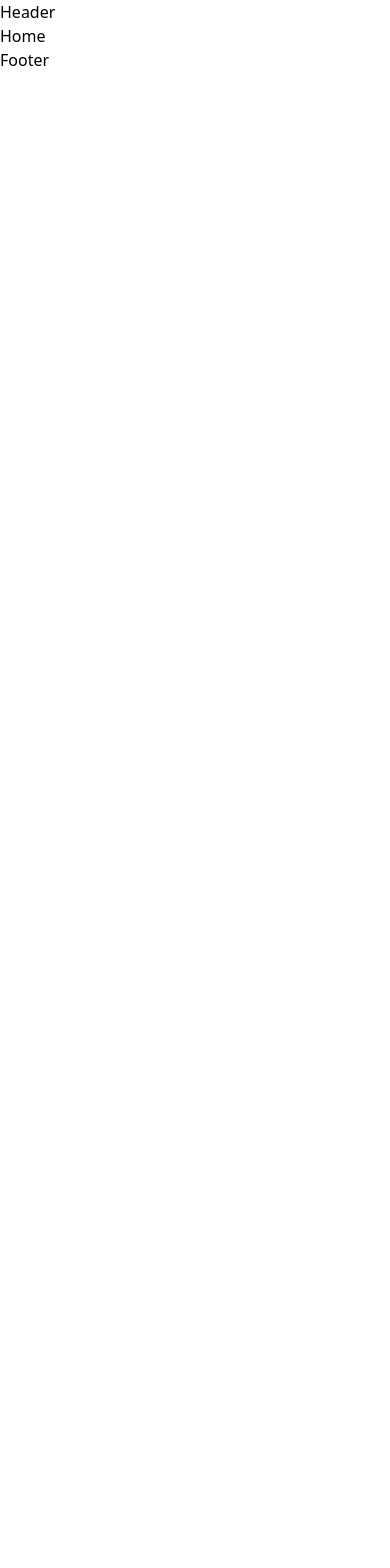
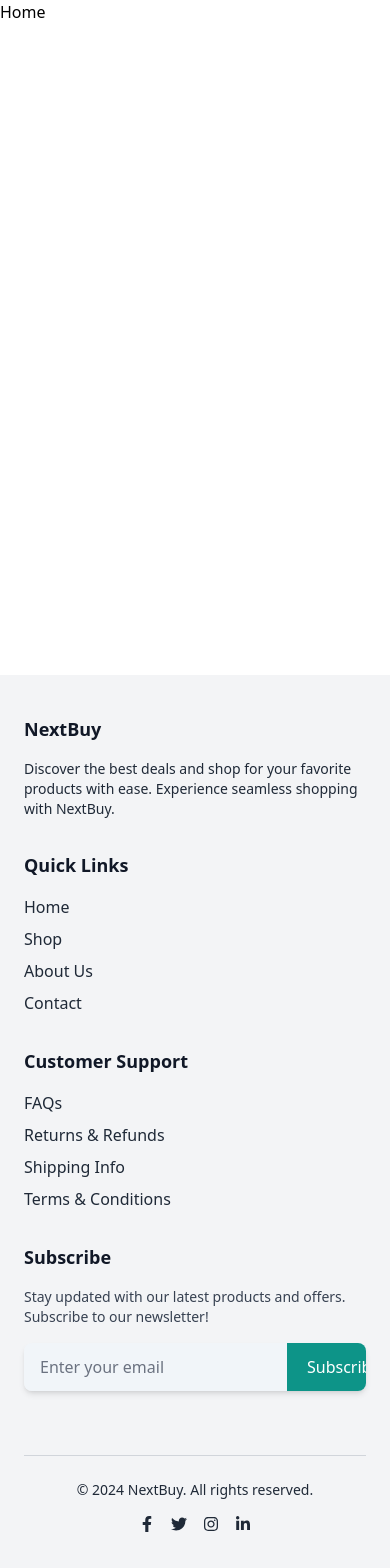
Before and after one commit to rahul-dev7x/NextBuy, a React (Vite) app in the folder client/: page / in a window 390 px wide. Shown: the top 1568 px of the page. Before the commit the page ends 844 px from the top, so only its background shows below. Built offline with nearby package versions, Linux system fonts and the light colour scheme.

Commit message:
feat: enhance footer component with dynamic links, social media icons, and newsletter subscription; update Tailwind CSS configuration for improved theming and spacing; add react-icons dependency

```diff
--- a/client/package.json
+++ b/client/package.json
@@ -17,6 +17,7 @@
     "lucide-react": "^0.460.0",
     "react": "^18.3.1",
     "react-dom": "^18.3.1",
+    "react-icons": "^5.4.0",
     "react-redux": "^9.1.2",
     "react-router-dom": "^7.0.2",
     "redux-persist": "^6.0.0",
--- a/client/src/App.tsx
+++ b/client/src/App.tsx
@@ -8,7 +8,7 @@ const App = () => {
     <>
     <div>
       <Header/>
-      <main>
+      <main className="min-h-[80vh]">
         <Outlet/>
       </main>
       <Footer/>
--- a/client/src/components/shared/Footer.tsx
+++ b/client/src/components/shared/Footer.tsx
@@ -1,12 +1,114 @@
-import React from 'react'
+
+import { FaFacebookF, FaTwitter, FaInstagram, FaLinkedinIn } from "react-icons/fa";
 
 const Footer = () => {
-  return (
-    <div>
-        <h1>Footer</h1>
+    // Footer Data
+    const footerData = [
+        {
+            title: "Quick Links",
+            links: [
+                { name: "Home", href: "/" },
+                { name: "Shop", href: "/shop" },
+                { name: "About Us", href: "/about" },
+                { name: "Contact", href: "/contact" },
+            ],
+        },
+        {
+            title: "Customer Support",
+            links: [
+                { name: "FAQs", href: "/faq" },
+                { name: "Returns & Refunds", href: "/returns" },
+                { name: "Shipping Info", href: "/shipping" },
+                { name: "Terms & Conditions", href: "/terms" },
+            ],
+        },
+    ];
 
-    </div>
-  )
+    // Social Media Data
+    const socialMedia = [
+        { icon: <FaFacebookF />, href: "https://facebook.com" },
+        { icon: <FaTwitter />, href: "https://twitter.com" },
+        { icon: <FaInstagram />, href: "https://instagram.com" },
+        { icon: <FaLinkedinIn />, href: "https://linkedin.com" },
+    ];
+
+    return (
+        <>
+            <footer className="bg-gray-100 text-gray-800 py-10 px-6">
+                <div className="max-w-7xl mx-auto grid grid-cols-1 md:grid-cols-4 gap-8">
+                    {/* Company Info */}
+                    <div>
+                        <h3 className="text-lg font-semibold text-gray-900 mb-4">NextBuy</h3>
+                        <p className="text-sm">
+                            Discover the best deals and shop for your favorite products with ease. Experience seamless shopping with NextBuy.
+                        </p>
+                    </div>
+
+                    {/* Dynamic Footer Links */}
+                    {footerData.map((section, index) => (
+                        <div key={index}>
+                            <h4 className="text-lg font-semibold text-gray-900 mb-4">{section.title}</h4>
+                            <ul className="space-y-2">
+                                {section.links.map((link, linkIndex) => (
+                                    <li key={linkIndex}>
+                                        <a
+                                            href={link.href}
+                                            className="hover:text-gray-600 text-gray-800"
+                                        >
+                                            {link.name}
+                                        </a>
+                                    </li>
+                                ))}
+                            </ul>
+                        </div>
+                    ))}
+
+                    {/* Newsletter */}
+
+                    <div>
+  <h4 className="text-lg font-semibold text-gray-900 mb-4">Subscribe</h4>
+  <p className="text-sm mb-4 text-gray-700">
+    Stay updated with our latest products and offers. Subscribe to our newsletter!
+  </p>
+  <form className="flex shadow-md rounded-lg overflow-hidden">
+    <input
+      type="email"
+      placeholder="Enter your email"
+      className="flex-grow px-4 py-3 border-none bg-slate-100 text-gray-800 placeholder-gray-500 focus:outline-none focus:ring-2 focus:ring-teal-500"
+    />
+    <button
+      type="submit"
+      className="bg-teal-600 text-white px-5 py-3 hover:bg-teal-700 transition-all"
+    >
+      Subscribe
+    </button>
+  </form>
+</div>
+
+
+                    {/* Social Media */}
+                    <div className="mt-8 border-t border-gray-300 pt-6 flex flex-col md:flex-row justify-between items-center">
+                        <p className="text-sm">&copy; {new Date().getFullYear()} NextBuy. All rights reserved.</p>
+                        <div className="flex space-x-4 mt-4 md:mt-0">
+                            {socialMedia.map((social, index) => (
+                                <a
+                                    key={index}
+                                    href={social.href}
+                                    target="_blank"
+                                    rel="noopener noreferrer"
+                                    className="text-gray-800 hover:text-blue-500"
+                                >
+                                    {social.icon}
+                                </a>
+                            ))}
+                        </div>
+                    </div>
+                    </div>
+            </footer>
+        </>
+    )
 }
 
-export default Footer
+
+
+export default Footer;
--- a/client/src/components/shared/Header.tsx
+++ b/client/src/components/shared/Header.tsx
@@ -1,10 +1,10 @@
-import React from 'react'
+
 
 const Header = () => {
   return (
-    <div>
-      <h1>Header</h1>
-    </div>
+    <>
+
+    </>
   )
 }
 
--- a/client/tailwind.config.js
+++ b/client/tailwind.config.js
@@ -2,15 +2,59 @@
 module.exports = {
     darkMode: ["class"],
     content: ["./index.html", "./src/**/*.{ts,tsx,js,jsx}"],
-  theme: {
-  	extend: {
-  		borderRadius: {
-  			lg: 'var(--radius)',
-  			md: 'calc(var(--radius) - 2px)',
-  			sm: 'calc(var(--radius) - 4px)'
-  		},
-  		colors: {}
-  	}
-  },
+    theme: {
+		extend: {
+		  colors: {
+			primary: {
+			  DEFAULT: "#1E3A8A", // Deep Blue for branding
+			  light: "#3B82F6",   // Lighter Blue for accents or hover states
+			  dark: "#1E293B",    // Darker Blue for strong visual impact
+			},
+			secondary: {
+			  DEFAULT: "#F59E0B", // Amber for highlighting key elements
+			  light: "#FDE68A",   // Light Amber for subtle accents
+			  dark: "#B45309",    // Dark Amber for shadows or borders
+			},
+			neutral: {
+			  light: "#F9FAFB",  // Light Gray for backgrounds
+			  DEFAULT: "#6B7280", // Neutral Gray for text
+			  dark: "#111827",    // Almost Black for text and strong contrast
+			},
+			success: "#10B981", // Green for success messages
+			warning: "#F59E0B", // Orange for warnings
+			error: "#EF4444",   // Red for errors
+			info: "#3B82F6",    // Blue for informational messages
+		  },
+		  fontSize: {
+			xs: ["0.75rem", "1rem"], // For small text like captions
+			sm: ["0.875rem", "1.25rem"], // For body text
+			base: ["1rem", "1.5rem"], // Default body text
+			lg: ["1.125rem", "1.75rem"], // Larger text for emphasis
+			xl: ["1.25rem", "1.75rem"], // Section headings
+			"2xl": ["1.5rem", "2rem"], // Subheadings
+			"3xl": ["1.875rem", "2.25rem"], // Main headings
+			"4xl": ["2.25rem", "2.5rem"], // Large titles
+			"5xl": ["3rem", "1"], // Hero titles
+			"6xl": ["3.75rem", "1"], // Extra-large hero titles
+		  },
+		  boxShadow: {
+			card: "0 4px 6px rgba(0, 0, 0, 0.1)", // For product or package cards
+			button: "0 2px 4px rgba(0, 0, 0, 0.1)", // Button shadow
+			nav: "0 2px 4px rgba(0, 0, 0, 0.2)", // Navbar shadow
+		  },
+		  spacing: {
+			18: "4.5rem", // Custom spacing for layouts
+			22: "5.5rem",
+			36: "9rem",
+			72: "18rem",
+			96: "24rem",
+		  },
+		  borderRadius: {
+			xl: "1rem", // For cards or buttons
+			"2xl": "1.5rem", // For modal/dialog boxes
+		  },
+		},
+	  },
+
   plugins: [require("tailwindcss-animate")],
 }
```
Also changed, not shown: 1 other file (tests, documents, lock files or other folders).
